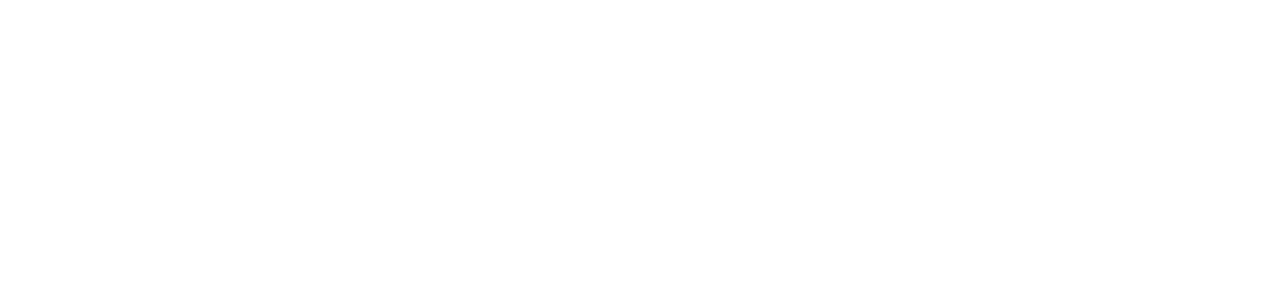
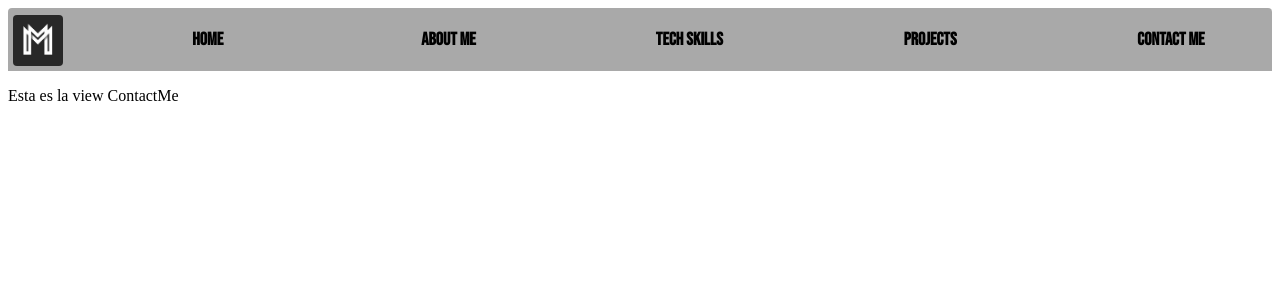
Before and after one commit to MarcosMoreno0912/Portfolio_Marcos, a React (Vite) app in the folder Client/: page /contact in a window 1280 px wide. Before the commit this address had no page. Shown: the top 300 px of the page. Built offline with nearby package versions, Linux system fonts and the light colour scheme.

Commit message:
Routes and views created

```diff
--- a/Client/package.json
+++ b/Client/package.json
@@ -17,8 +17,10 @@
     "react-icons": "^4.10.1",
     "react-redux": "^8.0.5",
     "react-router-dom": "^6.11.1",
+    "react-three-fiber": "^6.0.13",
     "redux": "^4.2.1",
     "redux-thunk": "^2.4.2",
+    "three": "^0.156.1",
     "uuid": "^9.0.0"
   },
   "devDependencies": {
--- a/Client/src/App.jsx
+++ b/Client/src/App.jsx
@@ -3,13 +3,16 @@
 import NavBar from './components/NavBar/NavBar.jsx';
 import Home from './views/Home/Home.jsx';
 import AboutMe from './views/AboutMe/AboutMe.jsx';
+import TechSkills from './views/TechSkills/TechSkills.jsx';
+import Projects from './views/Projects/Projects.jsx';
+import ContactMe from './views/ContactMe/ContactMe.jsx';
 import './App.module.css'
 
 const App = () => {
   const location = useLocation();
 
 
-  const navRoutes = ['/about'];
+  const navRoutes = ['/about', '/skills', '/projects', '/contact'];
 
   return (
     <div>
@@ -17,6 +20,9 @@
       <Routes>
         <Route path="/" element={<Home />} />
         <Route path="/about" element={<AboutMe />} />
+        <Route path="/skills" element={<TechSkills />} />
+        <Route path="/projects" element={<Projects />} />
+        <Route path="/contact" element={<ContactMe />} />
       </Routes>
     </div>
   )
--- a/Client/src/components/NavBar/NavBar.jsx
+++ b/Client/src/components/NavBar/NavBar.jsx
@@ -11,6 +11,18 @@
 
 	const handleAboutClick = () => {
 		navigate('/about')
+	};
+
+	const handleTechSkillsClick = () => {
+		navigate('/skills')
+	};
+
+	const handleProjectsClick = () => {
+		navigate('/projects')
+	};
+
+ 	const handleContactMeClick = () => {
+		navigate('/contact')
 	};
 
 	return (
@@ -31,19 +43,19 @@
 			</button>
 
 			<button>
-    		<span className={style.box}>
+    		<span className={style.box} onClick={handleTechSkillsClick}>
         	Tech Skills
     		</span>
 			</button>
 
 			<button>
-    		<span className={style.box}>
+    		<span className={style.box} onClick={handleProjectsClick}>
         	Projects
     		</span>
 			</button>
 
 			<button>
-    		<span className={style.box}>
+    		<span className={style.box} onClick={handleContactMeClick}>
         	Contact Me
     		</span>
 			</button>
--- /dev/null
+++ b/Client/src/views/ContactMe/ContactMe.jsx
@@ -0,0 +1,16 @@
+import React from 'react';
+import style from './ContactMe.module.css';
+
+const ContactMe = () => {
+
+
+	return (
+		<>
+			<div>
+				<p>Esta es la view ContactMe</p>
+			</div>
+		</>
+	)
+}
+
+export default ContactMe;
--- /dev/null
+++ b/Client/src/views/Projects/Projects.jsx
@@ -0,0 +1,16 @@
+import React from 'react';
+import style from './Project.module.css';
+
+const Projects = () => {
+
+
+	return (
+		<>
+			<div>
+				<p>Este es la view Projects</p>
+			</div>
+		</>
+	)
+}
+
+export default Projects;
--- /dev/null
+++ b/Client/src/views/TechSkills/TechSkills.jsx
@@ -0,0 +1,16 @@
+import React from 'react';
+import style from './TechSkills.module.css';
+
+const TechSkills = () => {
+
+
+	return (
+		<>
+			<div>
+				<p>Esta es la view TechSkills</p>
+			</div>
+		</>
+	)
+}
+
+export default TechSkills;
```
Also changed, not shown: Client/src/views/ContactMe/ContactMe.module.css (added), Client/src/views/Projects/Project.module.css (added), Client/src/views/TechSkills/TechSkills.module.css (added), 1 other file (tests, documents, lock files or other folders).
